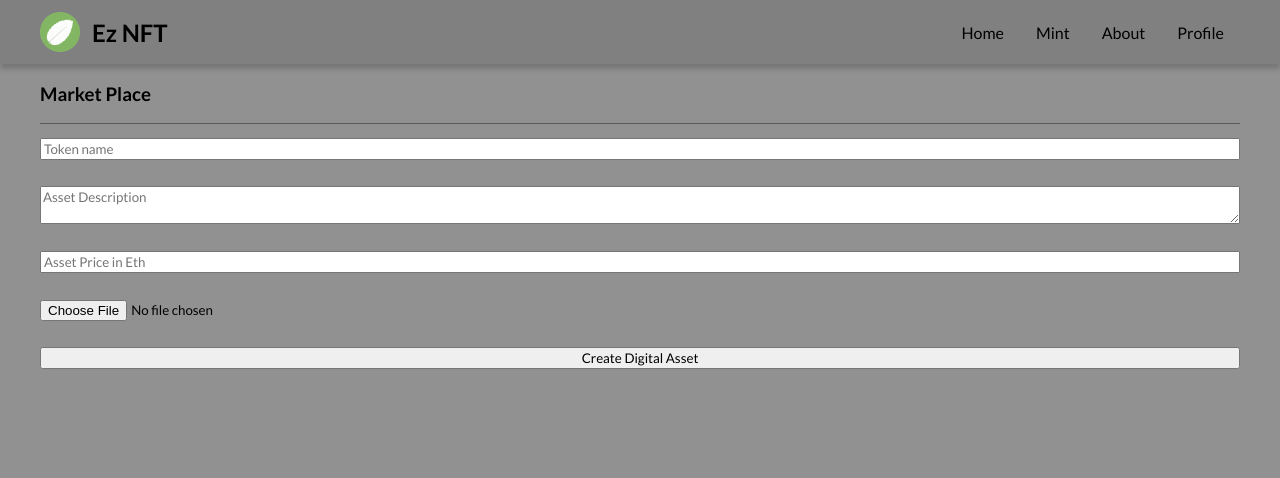
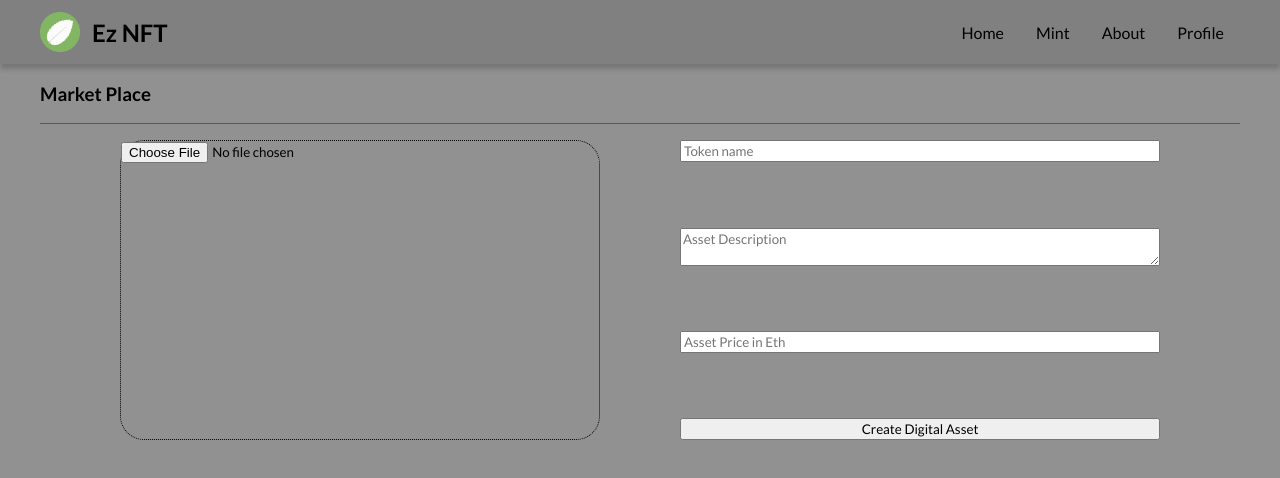
Before and after one commit to DanielsDesigns-au/ez-nft, a Next.js app: page /mint in a window 1280 px wide. Shown: the top 478 px of the page. Built offline with nearby package versions, Linux system fonts and the light colour scheme.

Commit message:
Contract addresses need to be public

```diff
--- a/config.ts
+++ b/config.ts
@@ -1,22 +1,17 @@
-// Default network for hardhat
-export const network: "localhost" | "mumbai" | "mainnet" = 'localhost';
+// Default network for hardhat - Change to map
+export const network: "localhost" | "mumbai" | "mainnet" = 'mumbai';
 
-// RPC Providers for polygon https://docs.polygon.technology/docs/develop/network-details/network/
-export const JsonRpcProvider =
-  (network as string) === "mumbai"
-    ? "https://rpc-mumbai.maticvigil.com"
-    : (network as string) === "mainnet"
-    ? "https://rpc-mainnet.maticvigil.com"
-    : "";
+// Localhost Deployed Contract Addresses
+// export const nftMarketAddress = "0x5FbDB2315678afecb367f032d93F642f64180aa3";
+// export const nftAddress = "0xe7f1725E7734CE288F8367e1Bb143E90bb3F0512";
+// export const JsonRpcProvider = '';
 
-// Localhost Contracts Addresses dont need to be stored in .env for local
-export const nftMarketAddress = "0x5FbDB2315678afecb367f032d93F642f64180aa3";
-export const nftAddress = "0xe7f1725E7734CE288F8367e1Bb143E90bb3F0512";
+// Polygon Mumbai Addresses - Needs to be publicly available as it is used client side
+export const nftMarketAddress = process.env.NEXT_PUBLIC_MUMBAI_NFT_MARKET_ADDRESS || '';
+export const nftAddress = process.env.NEXT_PUBLIC_MUMBAI_NFT_ADDRESS || '';
+export const JsonRpcProvider = 'https://rpc-mumbai.maticvigil.com';
 
-// Polygon Mumbai Addresses
-// export const nftMarketAddress = process.env.MUMBAI_NFT_MARKET_ADDRESS || '';
-// export const nftAddress = process.env.MUMBAI_NFT_ADDRESS || '';
-
-// Polygon Main-net Addresses
-// export const nftMarketAddress = process.env.POLYGON_NFT_MARKET_ADDRESS || '';
-// export const nftAddress = process.env.POLYGON_NFT_ADDRESS || '';
+// Polygon Main-net Addresses - Needs to be publicly available as it is used client side
+// export const nftMarketAddress = process.env.NEXT_PUBLIC_POLYGON_NFT_MARKET_ADDRESS || '';
+// export const nftAddress = process.env.NEXT_PUBLIC_POLYGON_NFT_ADDRESS || '';
+// export const JsonRpcProvider = 'https://rpc-mainnet.maticvigil.com';
--- a/pages/mint/index.tsx
+++ b/pages/mint/index.tsx
@@ -49,7 +49,7 @@ export const TheMint: NextPage<Props> = ({}) => {
 
   const uploadFile = async () => {
     setLoadingState("Uploading File...");
-    if (!dataUrl || !filepath) return;
+    if (!dataUrl || !filepath) return setLoadingState("");
     const metaData = JSON.stringify({
       dataUrl: dataUrl,
       path: filepath,
@@ -175,6 +175,33 @@ export const TheMint: NextPage<Props> = ({}) => {
         </div>
         {loadingState === "" ? (
           <form className={styles.form}>
+            <div className={styles.imageSide}>
+              {tempUrl ? (
+                <>
+                  <img
+                    className={styles.imageDisplay}
+                    width="350"
+                    src={tempUrl}
+                  />
+                  <input
+                    type="file"
+                    name="Asset"
+                    className={styles.fileInput}
+                    onChange={(e) => handleFile(e)}
+                  />
+                </>
+              ) : (
+                <div className={styles.imageDisplay}>
+                  <input
+                    type="file"
+                    name="Asset"
+                    className={styles.fileInput}
+                    onChange={(e) => handleFile(e)}
+                  />
+                </div>
+              )}
+            </div>
+            <div className={styles.detailSide}>
               <input
                 placeholder="Token name"
                 className={styles.nameInput}
@@ -205,18 +232,13 @@ export const TheMint: NextPage<Props> = ({}) => {
                   })
                 }
               />
-            <input
-              type="file"
-              name="Asset"
-              className={styles.fileInput}
-              onChange={(e) => handleFile(e)}
-            />
-            {tempUrl && (
-              <img className={styles.nftDisplay} width="350" src={tempUrl} />
-            )}
-            <button onClick={(e) => handleSubmit(e)} className={styles.submit}>
+              <button
+                onClick={(e) => handleSubmit(e)}
+                className={styles.submit}
+              >
                 Create Digital Asset
               </button>
+            </div>
           </form>
         ) : (
           <div className={styles.loadingContainer}>
--- a/pages/mint/mint.module.scss
+++ b/pages/mint/mint.module.scss
@@ -12,12 +12,7 @@
 
 .form {
   display: flex;
-  flex-direction: column;
-  justify-content: center;
-
-  & > * {
-    margin: 1em 0;
-  }
+  justify-content: space-evenly;
 }
 
 .loadingContainer {
@@ -27,3 +22,24 @@
   justify-content: center;
   align-items: center;
 }
+
+.imageSide {
+  width: 40%;
+  margin: 1em 0;
+}
+
+.imageDisplay {
+  min-height: 300px;
+  border: 1px dotted black;
+  border-radius: 24px;
+}
+
+.detailSide {
+  min-height: 300px;
+  width: 40%;
+  height: 100%;
+  display: flex;
+  flex-direction: column;
+  justify-content: space-between;
+  margin: 1em 0;
+}
```
Also changed, not shown: pages/index.module.scss (+9 -0 lines), 2 other files (tests, documents, lock files or other folders). Lines whose indentation alone changed are shown as unchanged.
